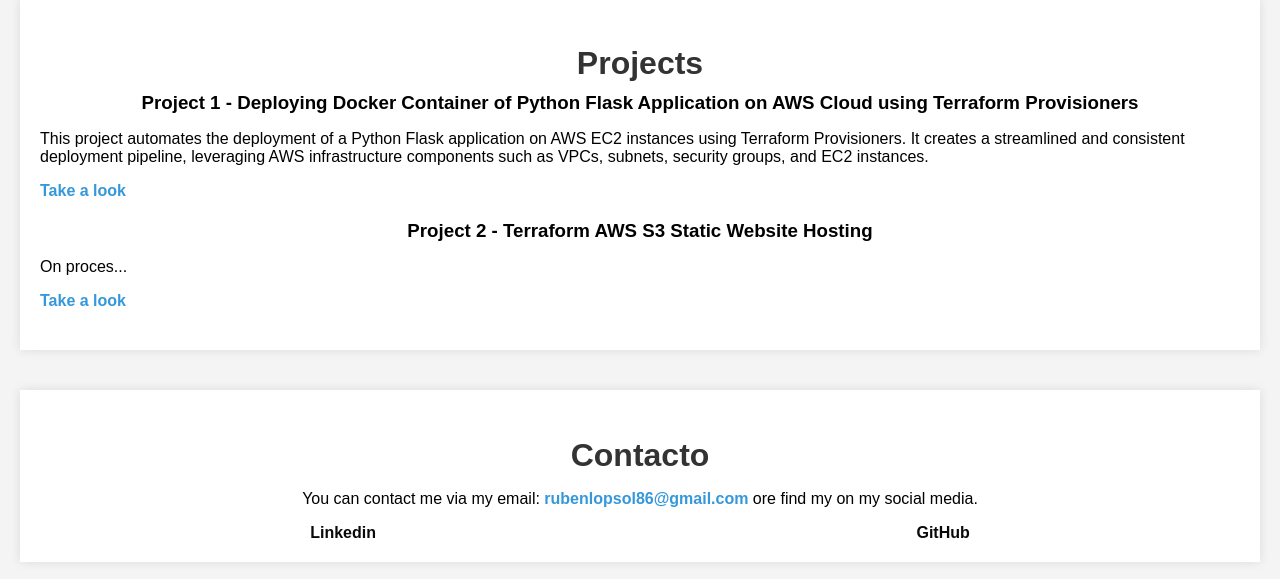
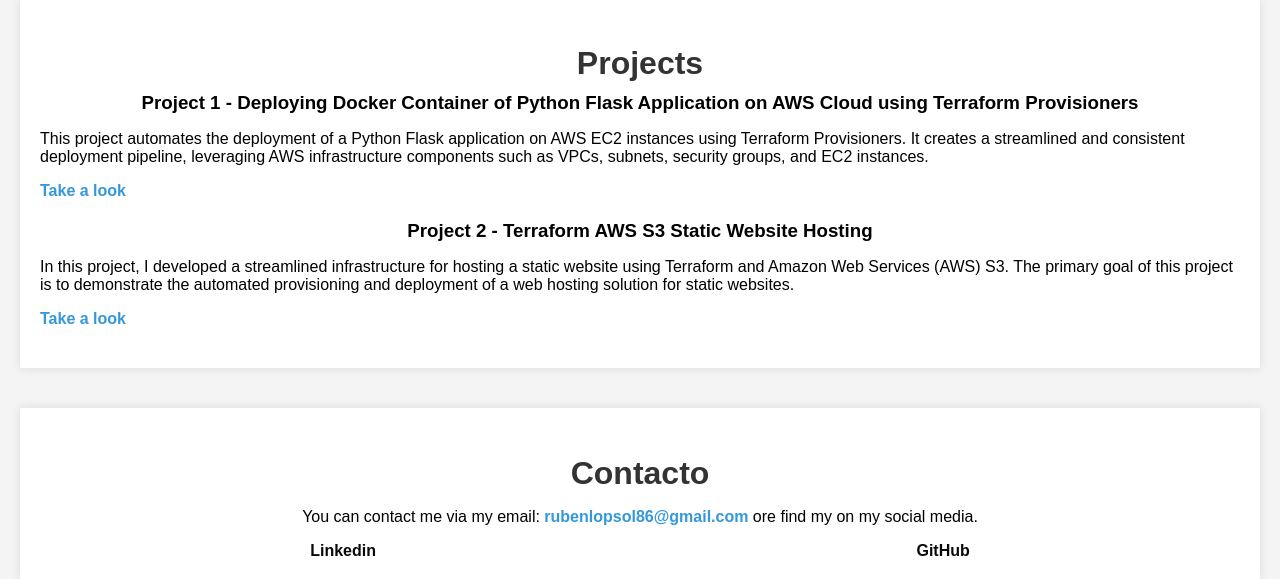
Before and after one commit to RubenLopSol/Deploying-Python-Flask-Application-on-AWS-Cloud-using-Terraform-Provisioners, a Flask app: page / in a window 1280 px wide. Shown: the part 374-953 px from the top of the page. Run offline with Flask 3, Linux system fonts and the light colour scheme.

Commit message:
actualizar html

```diff
--- a/Flask_App/templates/index.html
+++ b/Flask_App/templates/index.html
@@ -43,8 +43,8 @@
 
         <div class="project-item">
             <h3>Project 2 - Terraform AWS S3 Static Website Hosting</h3>
-            <p>On proces...</p>
-            <a href="#">Take a look</a>
+            <p>In this project, I developed a streamlined infrastructure for hosting a static website using Terraform and Amazon Web Services (AWS) S3. The primary goal of this project is to demonstrate the automated provisioning and deployment of a web hosting solution for static websites.</p>
+            <a href="https://github.com/RubenLopSol/Terrraform-AWS-S3-static-website-hosting">Take a look</a>
         </div>
 
 
@@ -59,6 +59,7 @@
                 href="https://github.com/RubenLopSol/Deploying-Python-Flask-Application-on-AWS-Cloud-using-Terraform-Provisioners">Linkedin</a>
             <a
                 href="https://github.com/RubenLopSol/Deploying-Python-Flask-Application-on-AWS-Cloud-using-Terraform-Provisioners">GitHub</a>
+
         </div>
 
     </section>
```
